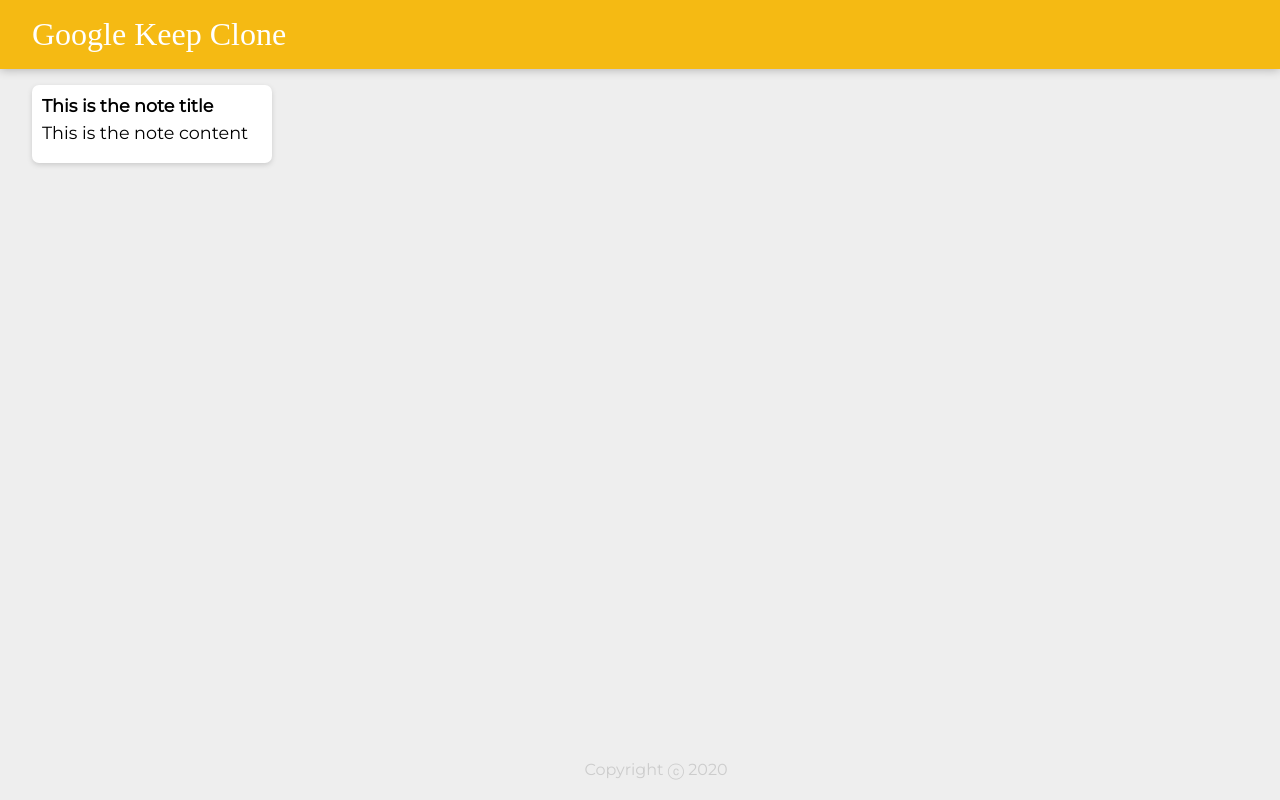
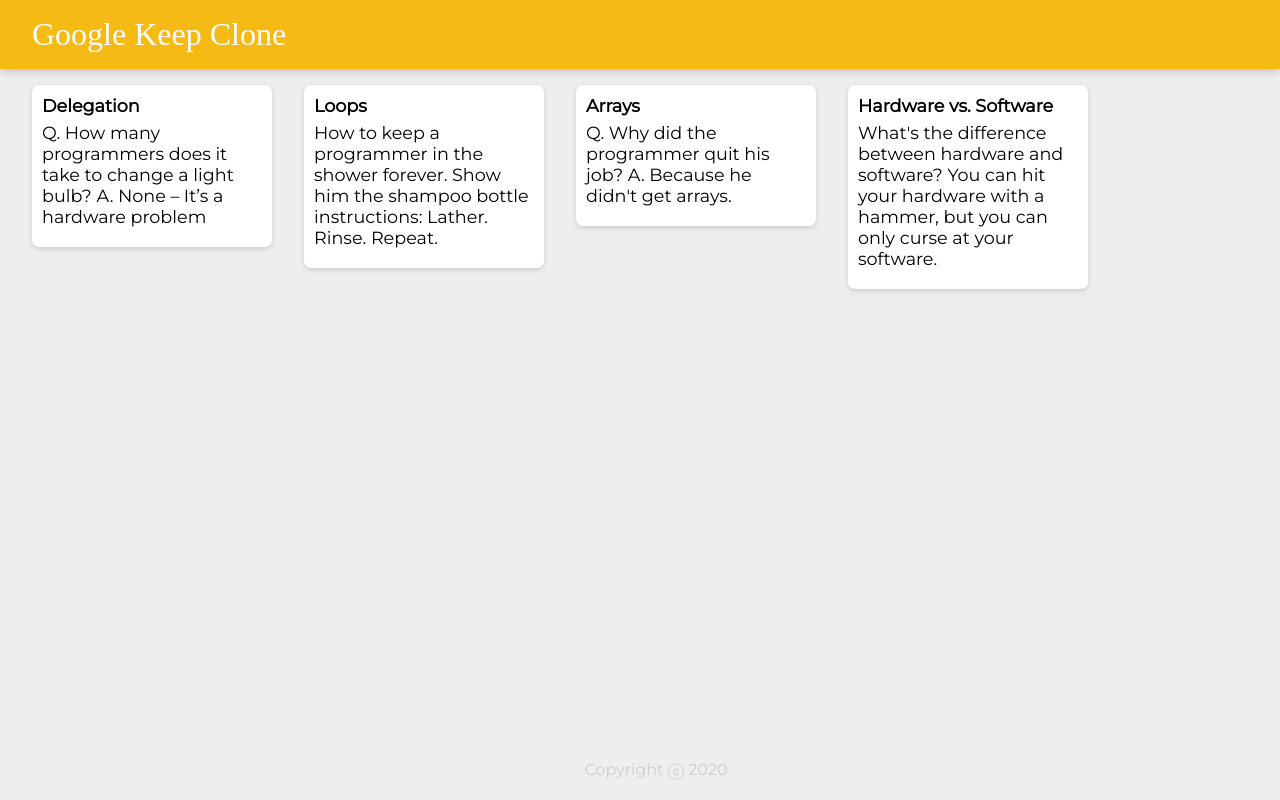
Before and after one commit to vbj187/GoogleKeepClone, a React (Create React App) app: page / in a window 1280 px wide. Built offline with nearby package versions, Linux system fonts and the light colour scheme; a web font is replaced by a local one.

Commit message:
first update

```diff
--- a/src/components/App.jsx
+++ b/src/components/App.jsx
@@ -2,12 +2,19 @@
 import Header from "./Header";
 import Note from "./Note";
 import Footer from "./Footer";
+import notes from "../notes";
 
 function App() {
     return (
         <div>
             <Header />
-            <Note />
+            {notes.map(note => {
+                return <Note
+                    key={note.key}
+                    title={note.title}
+                    content={note.content}
+                />
+            })}
             <Footer />
         </div>
     )
--- a/src/components/Note.jsx
+++ b/src/components/Note.jsx
@@ -1,10 +1,10 @@
 import React from "react";
 
-function Note() {
+function Note(props) {
     return (
         <div className="note">
-            <h1>This is the note title</h1>
-            <p>This is the note content</p>
+            <h1>{props.title}</h1>
+            <p>{props.content}</p>
         </div>
     )
 }
--- /dev/null
+++ b/src/notes.js
@@ -0,0 +1,28 @@
+const notes = [
+  {
+    key: 1,
+    title: "Delegation",
+    content:
+      "Q. How many programmers does it take to change a light bulb? A. None – It’s a hardware problem"
+  },
+  {
+    key: 2,
+    title: "Loops",
+    content:
+      "How to keep a programmer in the shower forever. Show him the shampoo bottle instructions: Lather. Rinse. Repeat."
+  },
+  {
+    key: 3,
+    title: "Arrays",
+    content:
+      "Q. Why did the programmer quit his job? A. Because he didn't get arrays."
+  },
+  {
+    key: 4,
+    title: "Hardware vs. Software",
+    content:
+      "What's the difference between hardware and software? You can hit your hardware with a hammer, but you can only curse at your software."
+  }
+];
+
+export default notes;
```
Also changed, not shown: package.json (line endings or trailing spaces), 1 other file (tests, documents, lock files or other folders).
